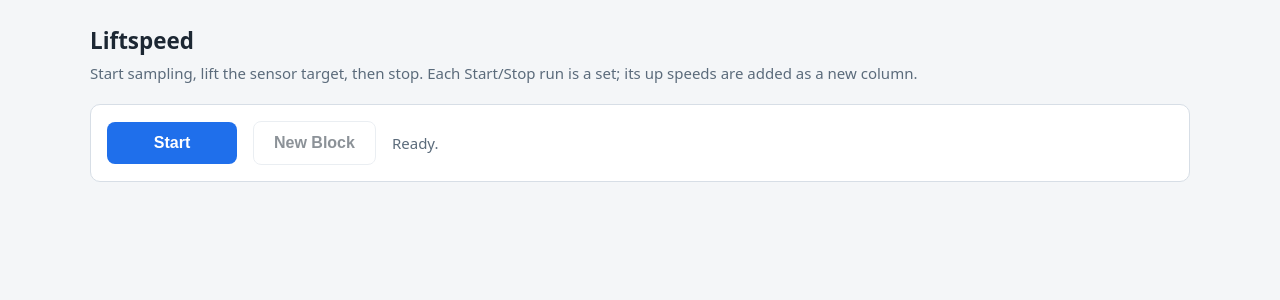
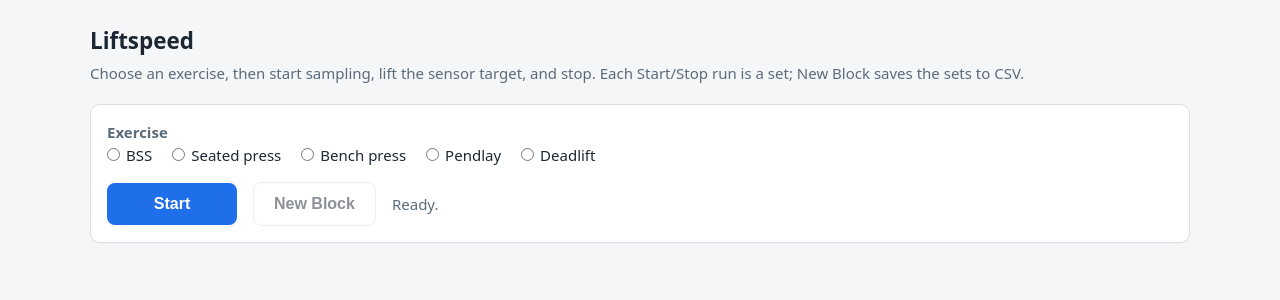
Before and after one commit to petrihavanto-arch/Liftspeed, a Flask app: page / in a window 1280 px wide. Shown: the top 300 px of the page. Run offline with Flask 3, Linux system fonts and the light colour scheme; data that the repository does not hold is empty; parts of the project's set-up code (start-up, migrations or seed data) failed here and were passed over.

Commit message:
radionappulat UI:n lisätty

```diff
--- a/templates/index.html
+++ b/templates/index.html
@@ -48,6 +48,33 @@
       background: var(--panel);
       border: 1px solid var(--border);
       border-radius: 10px;
+    }
+    .exercise {
+      display: flex;
+      flex-wrap: wrap;
+      align-items: center;
+      gap: 10px 20px;
+      flex-basis: 100%;
+      margin: 0;
+      padding: 0;
+      border: 0;
+    }
+    .exercise legend {
+      padding: 0;
+      margin-right: 4px;
+      color: var(--muted);
+      font-weight: 600;
+    }
+    .exercise label {
+      display: inline-flex;
+      align-items: center;
+      gap: 6px;
+      cursor: pointer;
+      white-space: nowrap;
+    }
+    .exercise input {
+      margin: 0;
+      accent-color: var(--accent);
     }
     #toggle {
       min-width: 130px;
@@ -140,11 +167,20 @@
 <body>
 <main>
   <h1>Liftspeed</h1>
-  <p class="subtitle">Start sampling, lift the sensor target, then stop. Each Start/Stop run is a set; its up speeds are added as a new column.</p>
+  <p class="subtitle">Choose an exercise, then start sampling, lift the sensor target, and stop. Each Start/Stop run is a set; New Block saves the sets to CSV.</p>
 
   <div class="controls">
+    <fieldset class="exercise">
+      <legend>Exercise</legend>
+      {% for exercise in exercises %}
+      <label>
+        <input type="radio" name="exercise" value="{{ exercise }}">
+        {{ exercise }}
+      </label>
+      {% endfor %}
+    </fieldset>
     <button id="toggle" type="button">Start</button>
-    <button id="new-block" type="button" title="Save the collected sets to ./log and start a new block" disabled>New Block</button>
+    <button id="new-block" type="button" title="Choose an exercise, then save the collected sets to ./log and start a new block" disabled>New Block</button>
     <div id="status">Ready.</div>
   </div>
 
@@ -213,8 +249,22 @@
   let pollTimer = null;
   let setCount = 0;
 
+  const exerciseInputs = Array.from(
+    document.querySelectorAll('input[name="exercise"]')
+  );
+
+  function selectedExercise() {
+    const checked = exerciseInputs.find((input) => input.checked);
+    return checked ? checked.value : null;
+  }
+
   function updateNewBlockButton() {
-    newBlockButton.disabled = running || busy || setCount === 0;
+    newBlockButton.disabled =
+      running || busy || setCount === 0 || selectedExercise() === null;
+  }
+
+  for (const input of exerciseInputs) {
+    input.addEventListener("change", updateNewBlockButton);
   }
 
   const REP_COLUMNS = [
@@ -460,12 +510,24 @@
 
   newBlockButton.addEventListener("click", async () => {
     if (busy || running) return;
+    const exercise = selectedExercise();
+    if (!exercise) {
+      showError("Choose an exercise before saving a block.");
+      return;
+    }
     busy = true;
     updateNewBlockButton();
     try {
-      const saved = await request("/api/new-block", { method: "POST" });
+      const saved = await request("/api/new-block", {
+        method: "POST",
+        headers: { "Content-Type": "application/json" },
+        body: JSON.stringify({ exercise }),
+      });
       updateSets(saved.sets || []);
       clearResults();
+      for (const input of exerciseInputs) {
+        input.checked = false;
+      }
       const name = saved.file.split(/[\\/]/).pop();
       statusEl.textContent = "Saved " + name + ".";
     } catch (err) {
--- a/webapp.py
+++ b/webapp.py
@@ -6,7 +6,8 @@ page shows the elapsed time and sample count; after stopping it adds that
 run's up speeds as a new column in the Sets table. The full rep table, raw
 samples, and down-phase columns are opt-in with ``-r/--reps-too``,
 ``-s/--samples``, and ``--down-data-too``. The New Block button writes the
-accumulated sets to a timestamped CSV file in ``log/`` and clears them.
+accumulated sets to a timestamped CSV file in ``log/``, named after the
+chosen exercise, and clears them.
 
 The sampler itself is the same background process used by ``main.py``. The
 server keeps one sampler at a time in memory; it is not a multi-client or
@@ -29,7 +30,7 @@ import time
 from datetime import datetime
 from pathlib import Path
 
-from flask import Flask, jsonify, render_template
+from flask import Flask, jsonify, render_template, request
 
 import main
 import sampler
@@ -38,6 +39,7 @@ WEBAPP_LOG_PATH = Path(__file__).resolve().with_suffix(".log")
 BLOCK_LOG_DIR = Path(__file__).resolve().parent / "log"
 DEFAULT_HOST = "0.0.0.0"
 DEFAULT_PORT = 5000
+EXERCISES = ("BSS", "Seated press", "Bench press", "Pendlay", "Deadlift")
 
 logger = logging.getLogger(__name__)
 logger.addHandler(logging.NullHandler())
@@ -157,42 +159,50 @@ class SamplerManager:
                 "error": self._error,
             }
 
-    def new_block(self) -> dict:
+    def new_block(self, exercise: str) -> dict:
         """Write the completed sets to a CSV file and clear them.
 
-        The file is named after the local time in ISO 8601 form and placed in
-        the block log directory. Starting a new block discards the in-memory
-        sets, so the next Start/Stop run begins a fresh block.
+        The file is named after the local time in ISO 8601 form and the chosen
+        exercise, and placed in the block log directory. Starting a new block
+        discards the in-memory sets, so the next Start/Stop run begins a fresh
+        block.
         """
         with self._lock:
+            if exercise not in EXERCISES:
+                raise ValueError("choose an exercise before saving a block")
             if self._running:
                 raise RuntimeError("stop sampling before starting a new block")
             if not self._sets:
                 raise RuntimeError("there is no collected data to save")
 
-            path = self._write_block_locked()
+            path = self._write_block_locked(exercise)
             self._sets = []
             self._samples = []
             self._result = None
             self._error = None
             self._elapsed_s = 0.0
-            logger.debug("saved block to %s", path)
+            logger.debug("saved %s block to %s", exercise, path)
             return {
                 "file": str(path),
+                "exercise": exercise,
                 "sets": self._sets_copy(),
             }
 
-    def _write_block_locked(self) -> Path:
+    def _write_block_locked(self, exercise: str) -> Path:
         """Write the accumulated sets as long-format CSV and return the path."""
         self._block_log_dir.mkdir(parents=True, exist_ok=True)
 
         # Colons are not valid in Windows filenames, so use dashes in the
         # time part while keeping the ISO 8601 ordering.
         stamp = datetime.now().astimezone().strftime("%Y-%m-%dT%H-%M-%S")
-        path = self._block_log_dir / f"{stamp}_Block_data.csv"
+        exercise_slug = exercise.replace(" ", "_")
+        path = self._block_log_dir / f"{stamp}_{exercise_slug}_Block_data.csv"
         suffix = 1
         while path.exists():
-            path = self._block_log_dir / f"{stamp}-{suffix}_Block_data.csv"
+            path = (
+                self._block_log_dir
+                / f"{stamp}-{suffix}_{exercise_slug}_Block_data.csv"
+            )
             suffix += 1
 
         with path.open("w", encoding="utf-8", newline="") as handle:
@@ -367,6 +377,7 @@ def create_app(
     def index():
         return render_template(
             "index.html",
+            exercises=EXERCISES,
             show_reps=show_reps,
             show_samples=show_samples,
             show_down_data=show_down_data,
@@ -390,8 +401,14 @@ def create_app(
 
     @app.post("/api/new-block")
     def new_block():
+        payload = request.get_json(silent=True) or {}
+        exercise = payload.get("exercise")
+        if not isinstance(exercise, str):
+            exercise = ""
         try:
-            saved = manager.new_block()
+            saved = manager.new_block(exercise)
+        except ValueError as exc:
+            return jsonify({"error": str(exc)}), 400
         except RuntimeError as exc:
             return jsonify({"error": str(exc)}), 409
         return jsonify(saved)
```
